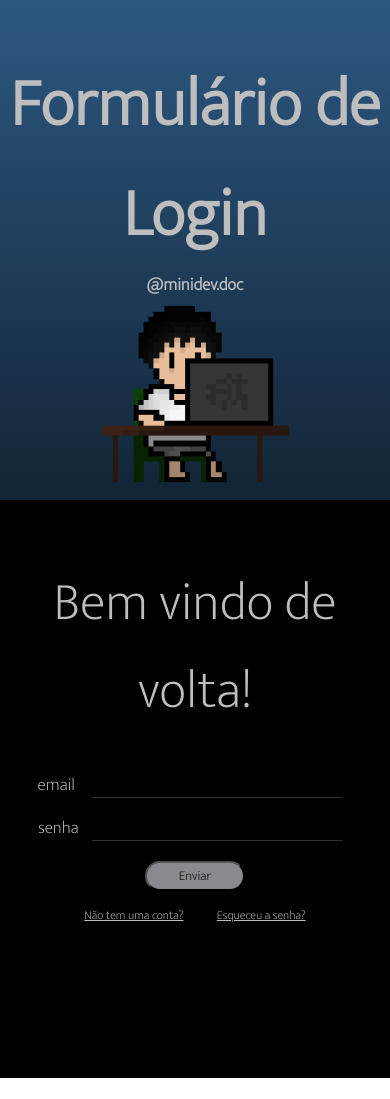
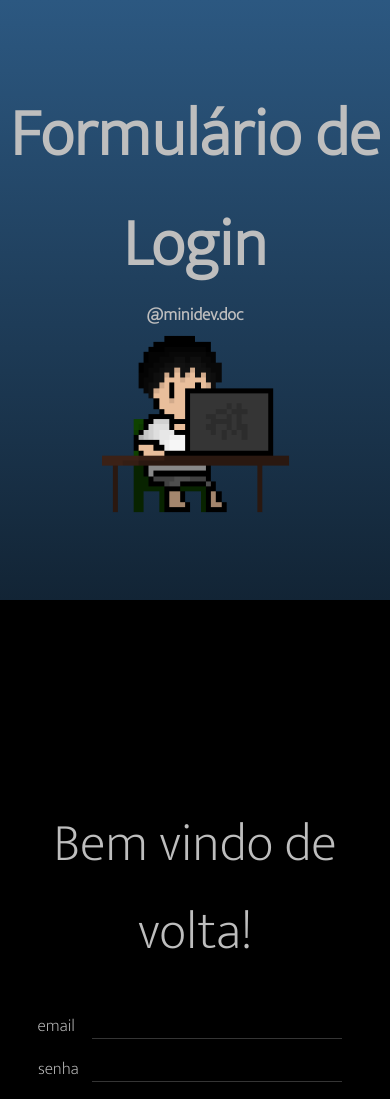
Before and after one commit to emnuelht/form-login, a plain HTML site: page index.html in a window 390 px wide. Shown: the top 1099 px of the page. Before the commit the page ends 1078 px from the top, so only its background shows below. Drawn offline with Linux system fonts and the light colour scheme.

Commit message:
form-login
formulário login

```diff
--- a/index.html
+++ b/index.html
@@ -101,7 +101,10 @@
                 }
                 .esquerda {
                     padding: 0;
-                    height: 400px;
+                    height: 500px;
+                }
+                .esquerda h1 {
+                    margin-top: 80px;
                 }
                 .esquerda img {
                     height: 190px;
@@ -111,16 +114,22 @@
                     margin-bottom: 150px;
                 }
                 @media screen and (max-width: 704px) {
+                    .direita {
+                        display: flex;
+                        justify-content: center;
+                        height: 700px;
+                    }
+                    .direita .caixa {
+                        margin-top: 200px;
+                    }
                     .esquerda {
                         padding: 0;
                         margin: 0;
-                    }
-                    .esquerda img {
-                        margin-bottom: 0;
+                        height: 500px;
                     }
                     @media screen and (max-width: 528px){
                         .esquerda {
-                            height: 500px;
+                            height: 600px;
                         }
                     }
                 }
```
